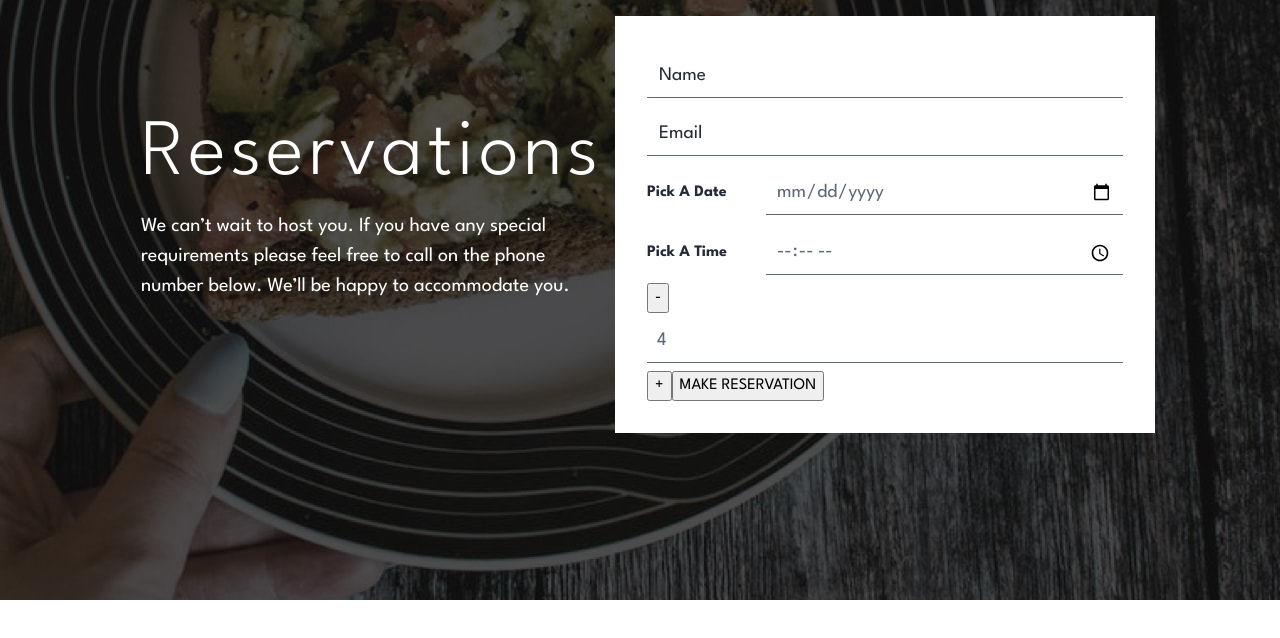
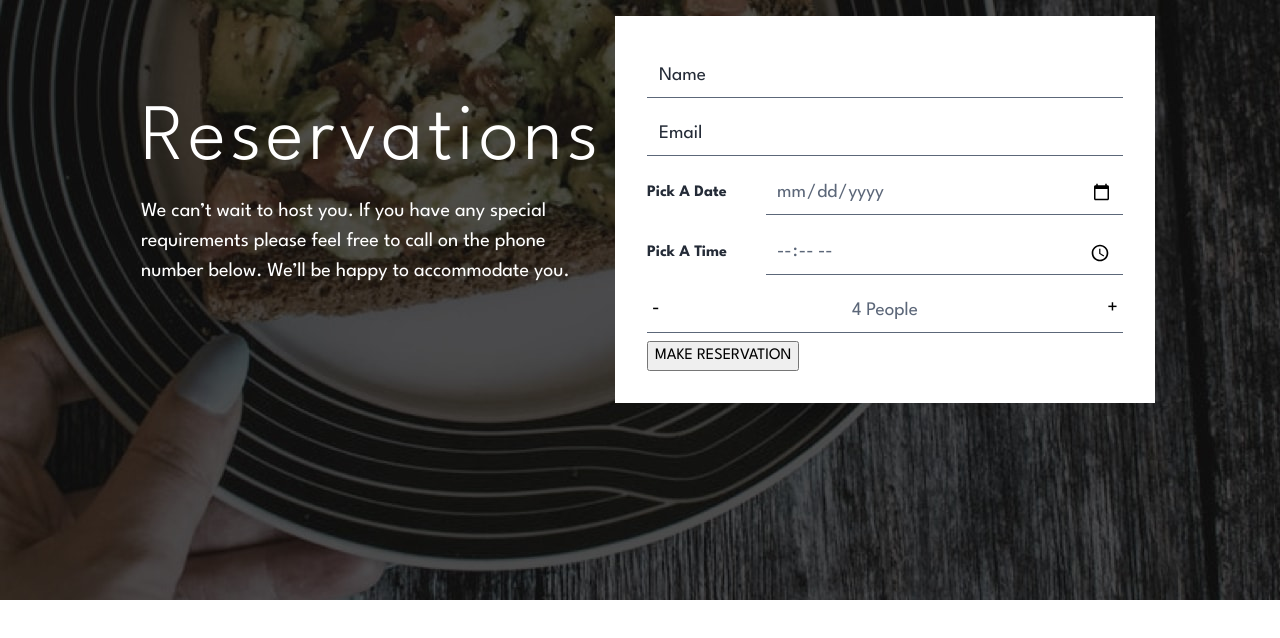
Before and after one commit to lux4198/restaurant-nextapp, a Next.js app in the folder code/: page /reservations in a window 1280 px wide. Shown: the top 638 px of the page. Built offline with nearby package versions, Linux system fonts and the light colour scheme.

Commit message:
reservations people button styling

```diff
--- a/code/pages/reservations/index.js
+++ b/code/pages/reservations/index.js
@@ -94,9 +94,11 @@ function Reservations() {
                         {/* <input type = "number" id = "PeopleNum" name = "PeopleNum"
                                 placeholder='People'/> */}
 
-                        <button type = 'button' onClick= {() => setPeople(people - 1)}>-</button>
-                            <input type = "text" id = "PeopleNum" name = "PeopleNum"  value= {people}/>
-                        <button type = 'button' onClick= {() => setPeople(people + 1)}>+</button>
+                        <div className = {styles.peopleInput}>
+                            <div className= {styles.buttonLeft} onClick= {() => setPeople(people - 1)}>-</div>
+                                <input type = "text" id = "PeopleNum" name = "PeopleNum"  value= {(people > 1)? `${people} People` : `${people} Person`}/>
+                            <div className= {styles.buttonRight}  onClick= {() => setPeople(people + 1)}>+</div>
+                        </div>
 
                         <button type="submit">MAKE RESERVATION</button>
 
--- a/code/styles/Reservations.module.css
+++ b/code/styles/Reservations.module.css
@@ -97,6 +97,30 @@
     min-width: 20%;
 }
 
+.formCard .peopleInput{
+    position: relative;
+}
+
+.formCard .peopleInput input{
+    text-align: center;
+}
+
+.formCard .peopleInput .buttonLeft{
+    position: absolute;
+    left: 5px;
+    top: 10px;
+    font-size: 1.25rem;
+    cursor: pointer;
+}
+
+.formCard .peopleInput .buttonRight{
+    position: absolute;
+    right: 5px;
+    top: 10px;
+    font-size: 1.25rem;
+    cursor: pointer;
+}
+
 
 
 @media only screen and (min-width : 1100px){
```
